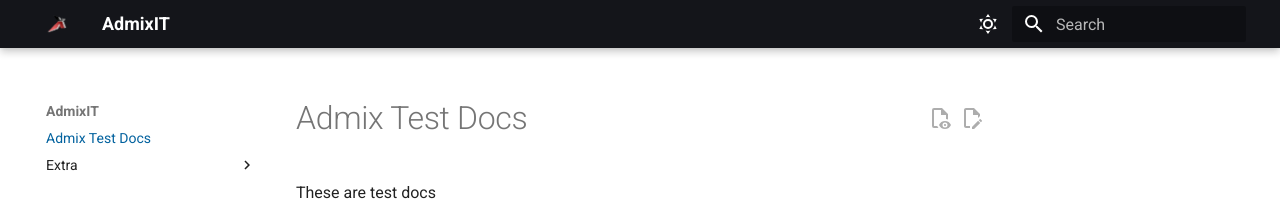
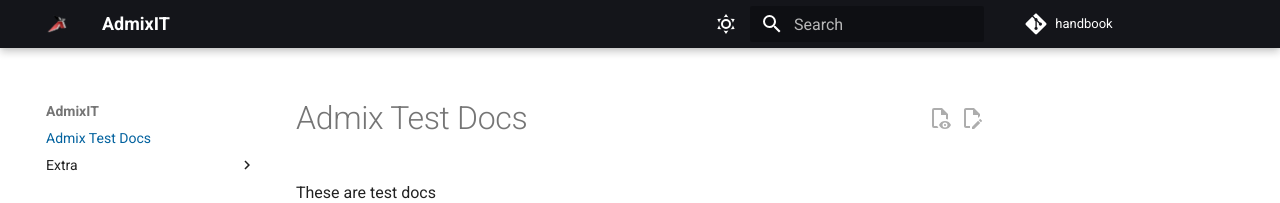
Before and after one commit to meri-imperiumi/handbook, an MkDocs documentation site: the page built from docs/index.md, in a window 1280 px wide. Shown: the top 203 px of the page. Built offline with MkDocs 1.6.1 and Material for MkDocs 9.7.7, drawn with Linux system fonts in a browser that asks for light colours; comment, search, counter and statistics services are not loaded.

Commit message:
Update mkdocs.yml

```diff
--- a/mkdocs.yml
+++ b/mkdocs.yml
@@ -2,6 +2,11 @@
 site_dir: public
 edit_uri: edit/master/docs/
 docs_dir: ./docs
+
+repo_url: https://github.com/AdSecIT/handbook
+repo_name: handbook
+remote_branch: main
+edit_uri: '/docs/'
 
 theme:
   name: 'material'
```
